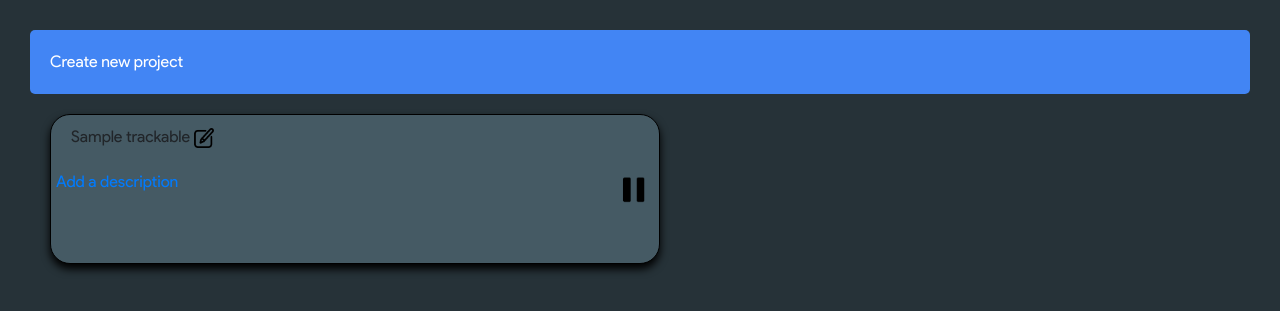
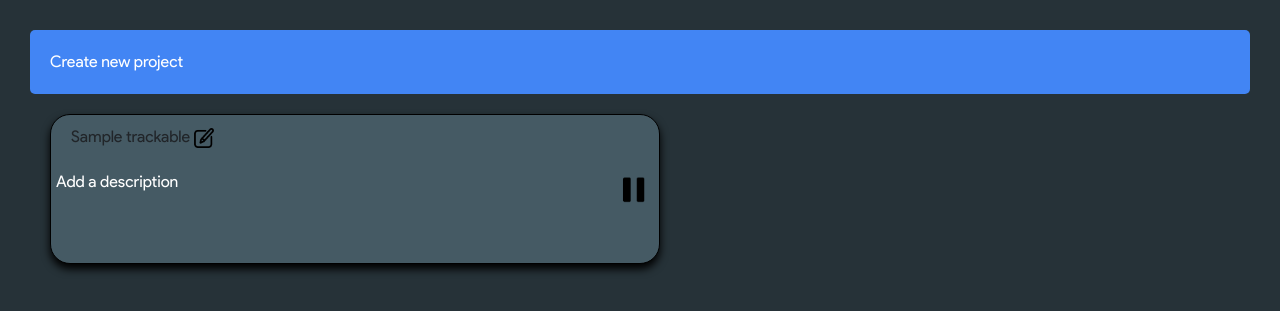
Before and after one commit to ChristianGroeber/django-christian-groeber, a Django app: page /work-tracker/ in a window 1280 px wide. Shown: the top 311 px of the page. Run offline with Django 3.2, Linux system fonts and the light colour scheme; tables that the repository leaves empty hold one stand-in row (values such as "Sample post"); some libraries are stand-ins or nearby versions.

Commit message:
small changes

```diff
--- a/christian_groeber_ch/static/css/tracker.css
+++ b/christian_groeber_ch/static/css/tracker.css
@@ -2,6 +2,15 @@ body{
     padding: 30px;
     background-color: #263238 !important;
     color: white;
+}
+
+a{
+    color: white !important;
+}
+
+
+a:hover{
+    color: white !important;
 }
 
 *{
```
